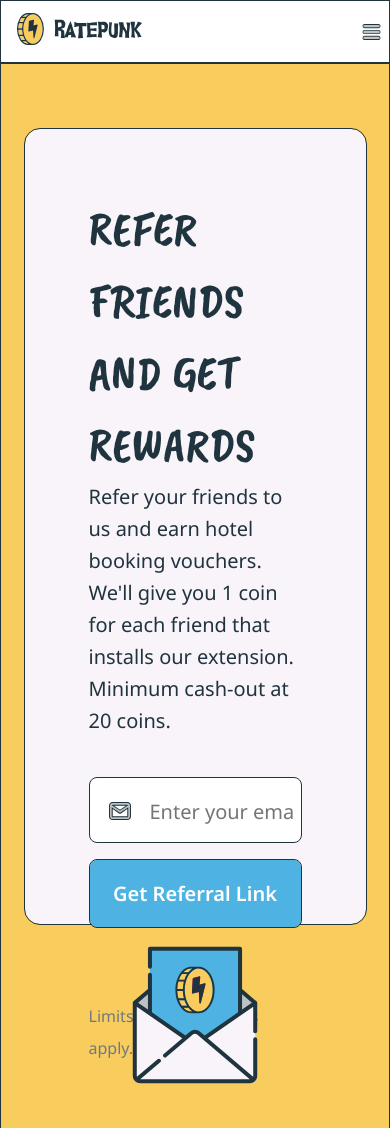
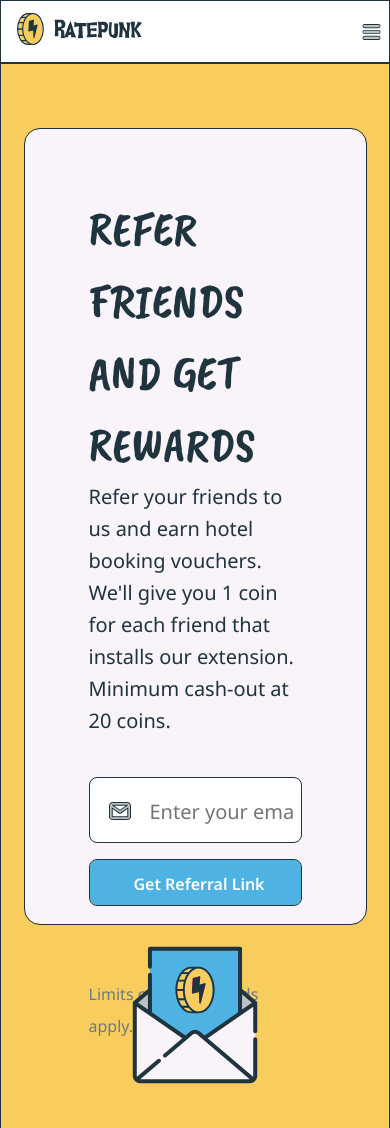
Before and after one commit to ingaSiu/fe-task-ratepunk, a React (Vite) app: page / in a window 390 px wide. Shown: the top 1128 px of the page. Built offline with nearby package versions, Linux system fonts and the light colour scheme; no server answers.

Commit message:
btn mobile style

```diff
--- a/src/components/Button/Button.module.scss
+++ b/src/components/Button/Button.module.scss
@@ -1,3 +1,4 @@
+@import '../../scss/mixins/mediaQueries.scss';
 .btn {
   background: #4eb3e3 0% 0% no-repeat padding-box;
   border: 1px solid #1f343e;
@@ -8,4 +9,9 @@
   color: #ffffff;
   border-radius: 8px;
   padding: 18px 8px 17px 8px;
+  @include small {
+    font-size: 16px;
+    line-height: 16px;
+    padding: 16px 8px 13px 16px;
+  }
 }
```
